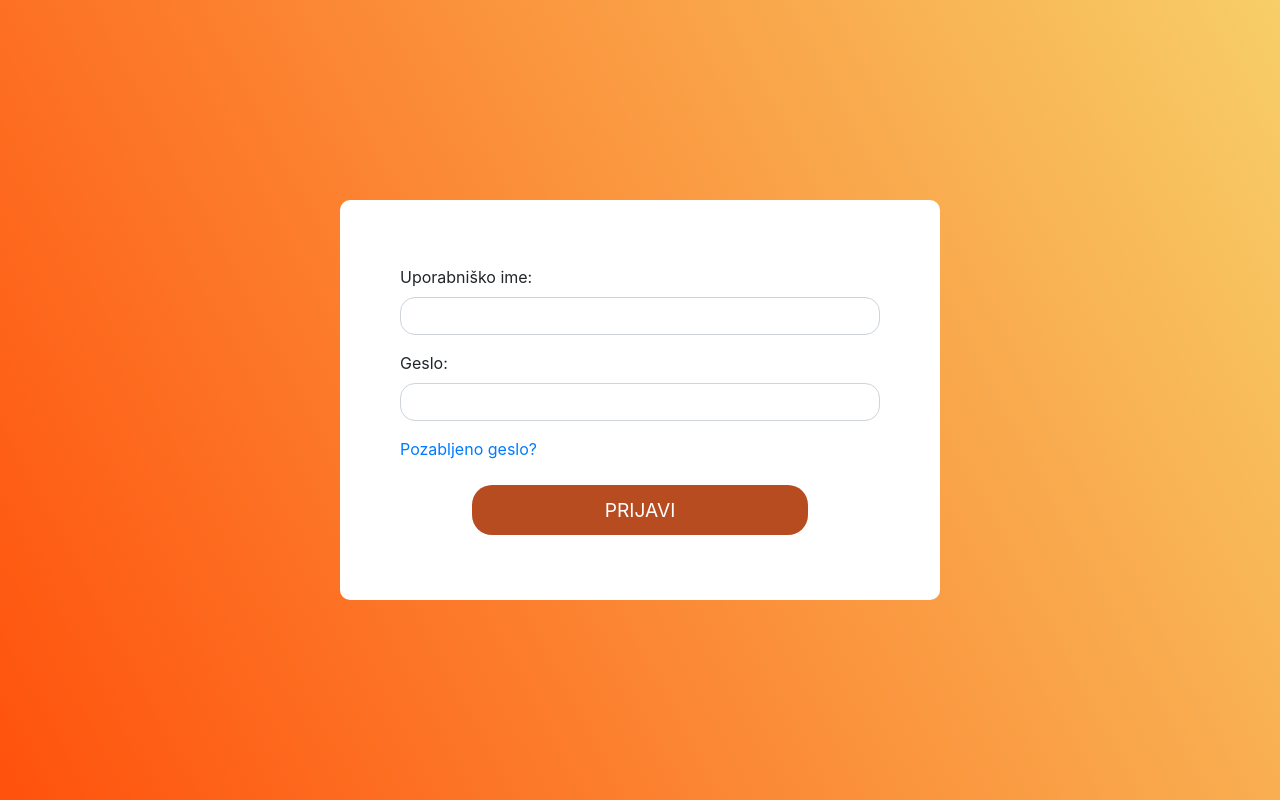
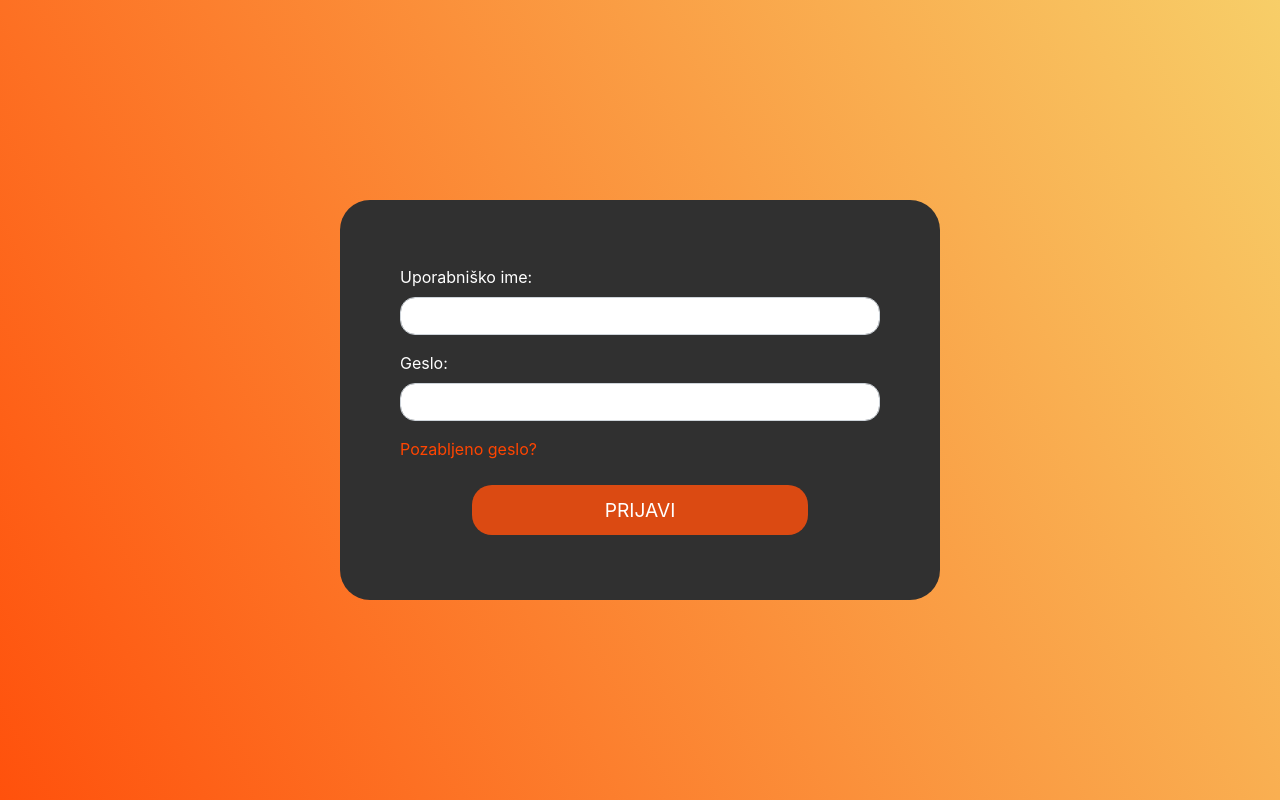
Before and after one commit to jazzyoda5/regius_site, a Django app: page / in a window 1280 px wide. Run offline with Django 3.2, Linux system fonts and the light colour scheme; parts of the project's set-up code (start-up, migrations or seed data) failed here and were passed over.

Commit message:
changed login page, connected to mysql

```diff
--- a/accounts/static/accounts/main.css
+++ b/accounts/static/accounts/main.css
@@ -17,14 +17,15 @@ background-image: linear-gradient(62deg, #ff510c 0%, #F7CE68 100%);
     max-width: 600px;
     max-height: 400px;
     align-items: center;
-    background-color: white;
+    background-color: #303030;
+    color: #ffffff;
     position: absolute;
     margin: 0;
     top: 50%;
     left: 50%;
     -ms-transform: translate(-50%, -50%);
     transform: translate(-50%, -50%);
-    border-radius: 10px;
+    border-radius: 30px;
 }
 .login form {
     width: 80% !important;
@@ -33,11 +34,14 @@ background-image: linear-gradient(62deg, #ff510c 0%, #F7CE68 100%);
 .login input {
     border-radius: 15px;
 }
+.login input {
+
+}
 .login button {
     border-radius: 20px;
     width: 70%;
     height: 50px;
-    background-color: #b84c21;
+    background-color: #db4a12;
     border: none;
     margin-top: 5%;
     margin-left: 15%;
@@ -46,10 +50,49 @@ background-image: linear-gradient(62deg, #ff510c 0%, #F7CE68 100%);
 }
 .login button:hover {
     border-style: solid;
-    border-color: #b84c21;
-    background-color: #ffb799;
-    color: #b84c21;
+    border-color: #db4a12;
+    background-color: #f3cfc0;
+    color: #db4a12;
+}
+.login button:active {
+    border-style: solid;
+    border-color: #ffb799;
+    background-color: #b84c21;
+    color: #ffb799;
+}
+.login button:focus {
+    border-style: solid;
+    border-color: #ffb799;
+    background-color: #b84c21;
+    color: #ffb799;
+}
+.login a {
+    color: orangered;
 }
 .login a:hover {
     text-decoration: none;
+    color: #a22c00;
 }
+input:focus {
+    outline-color: red;
+}
+textarea:focus,
+input[type="text"]:focus,
+input[type="password"]:focus,
+input[type="datetime"]:focus,
+input[type="datetime-local"]:focus,
+input[type="date"]:focus,
+input[type="month"]:focus,
+input[type="time"]:focus,
+input[type="week"]:focus,
+input[type="number"]:focus,
+input[type="email"]:focus,
+input[type="url"]:focus,
+input[type="search"]:focus,
+input[type="tel"]:focus,
+input[type="color"]:focus,
+input:focus {
+  border-color: rgb(255, 99, 25);
+  box-shadow: 0 1px 1px rgba(0, 0, 0, 0.075) inset, 0 0 8px rgb(255, 122, 59);
+  outline: 0 none;
+}
--- a/accounts/templates/accounts/main.html
+++ b/accounts/templates/accounts/main.html
@@ -44,7 +44,7 @@
           />
         </div>
         <a href="#">Pozabljeno geslo?</a>
-        <button type="submit" class="btn btn-primary">PRIJAVI</button>
+        <button type="submit" class="btn btn-warning">PRIJAVI</button>
       </form>
     </div>
 
```
Also changed, not shown: regius_site_1/settings.py (+7 -3 lines).
